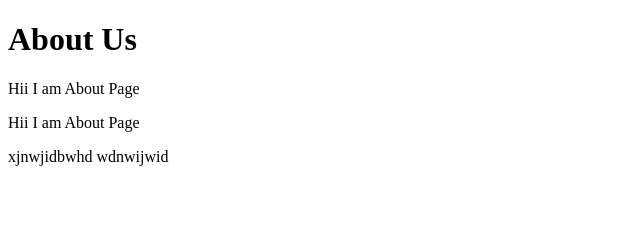
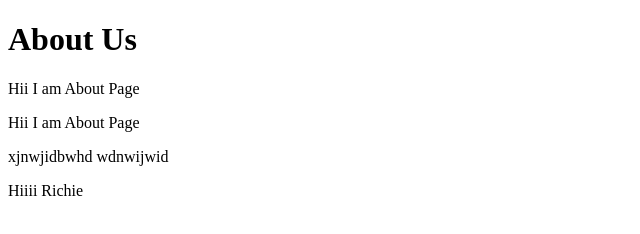
Before and after one commit to RanjitSahu58/Learning-Git, a plain HTML site: page about.html in a window 1280 px wide. Shown: the whole page, without its empty margins (0-640 px from the left). Drawn offline with Linux system fonts and the light colour scheme.

Commit message:
add span tag

```diff
--- a/about.html
+++ b/about.html
@@ -11,6 +11,8 @@
   <p>Hii I am About Page</p>
   <p>xjnwjidbwhd wdnwijwid</p>
 
+  <span>Hiiii Richie</span>
+
 
 </body>
 </html>
```
